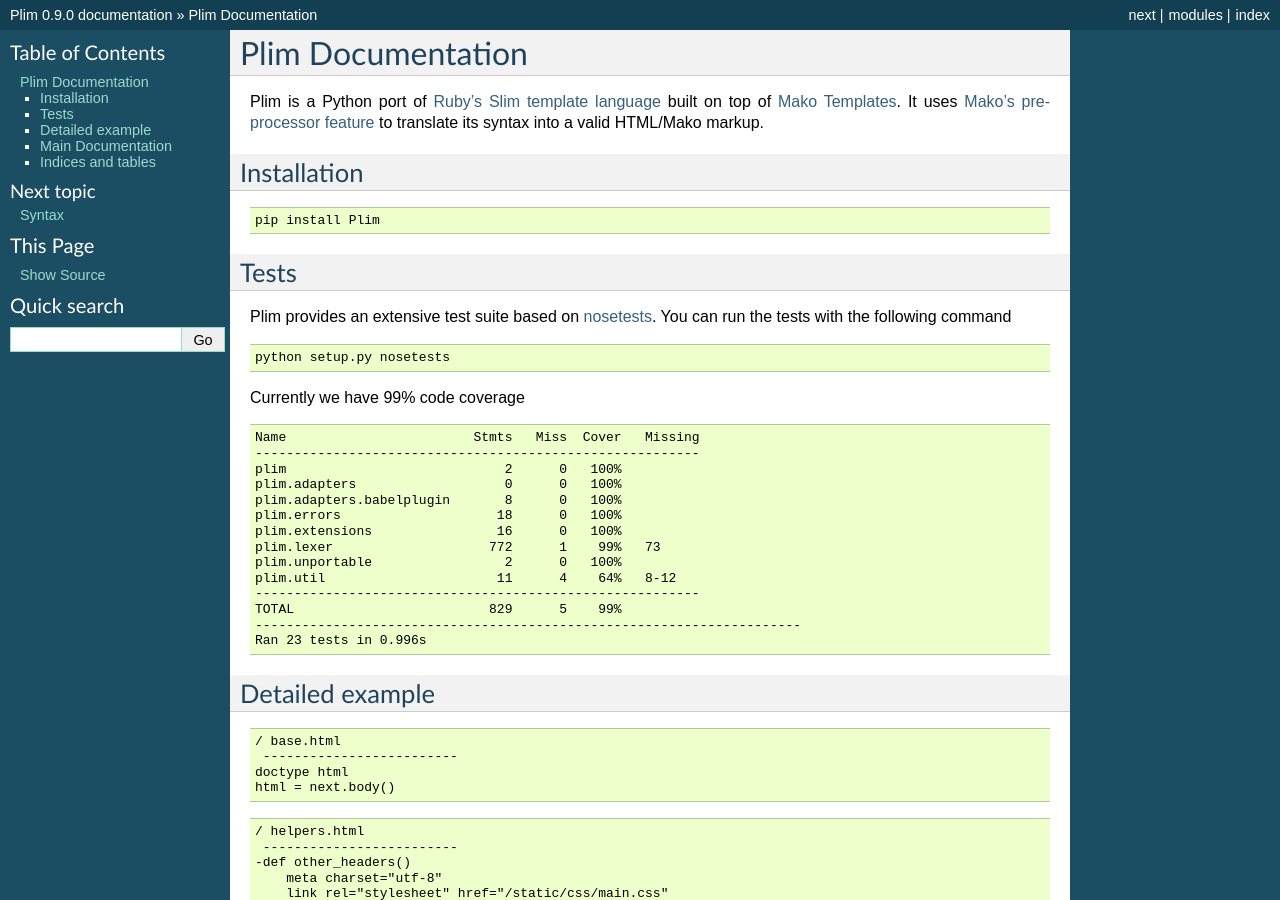
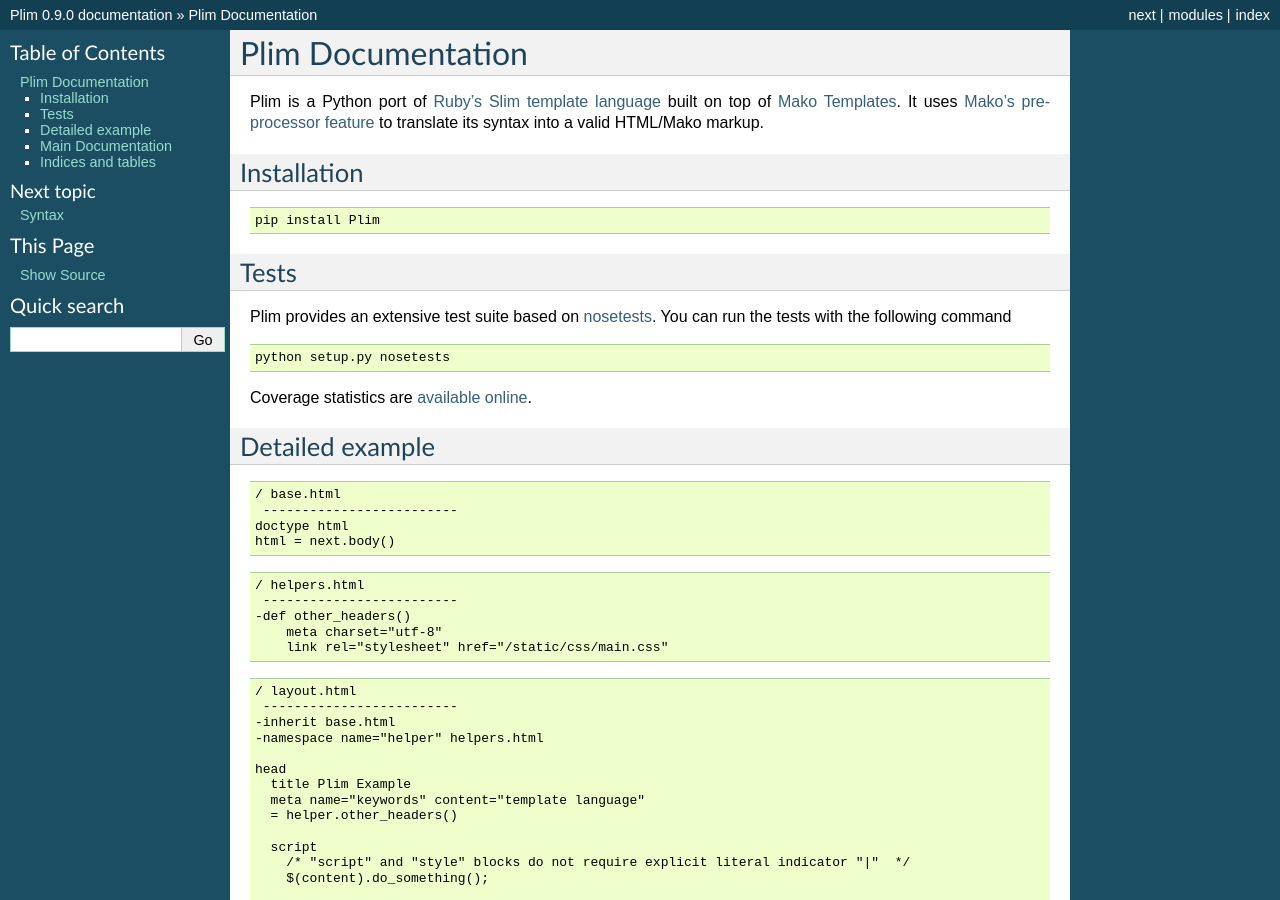
Before and after one commit to avanov/Plim, a Sphinx documentation site: the page built from docs/index.txt, in a window 1280 px wide and 900 px high. Built offline with Sphinx 7.4.7, drawn with Linux system fonts in a browser that asks for light colours.

Commit message:
Update coverage docs

```diff
--- a/docs/index.txt
+++ b/docs/index.txt
@@ -32,24 +32,7 @@ You can run the tests with the following command
 
     python setup.py nosetests
 
-Currently we have 99% code coverage
-
-.. code-block:: plain
-
-    Name                        Stmts   Miss  Cover   Missing
-    ---------------------------------------------------------
-    plim                            2      0   100%
-    plim.adapters                   0      0   100%
-    plim.adapters.babelplugin       8      0   100%
-    plim.errors                    18      0   100%
-    plim.extensions                16      0   100%
-    plim.lexer                    772      1    99%   73
-    plim.unportable                 2      0   100%
-    plim.util                      11      4    64%   8-12
-    ---------------------------------------------------------
-    TOTAL                         829      5    99%
-    ----------------------------------------------------------------------
-    Ran 23 tests in 0.996s
+Coverage statistics are `available online <https://coveralls.io/r/avanov/Plim?branch=develop>`_.
 
 
 Detailed example
```
